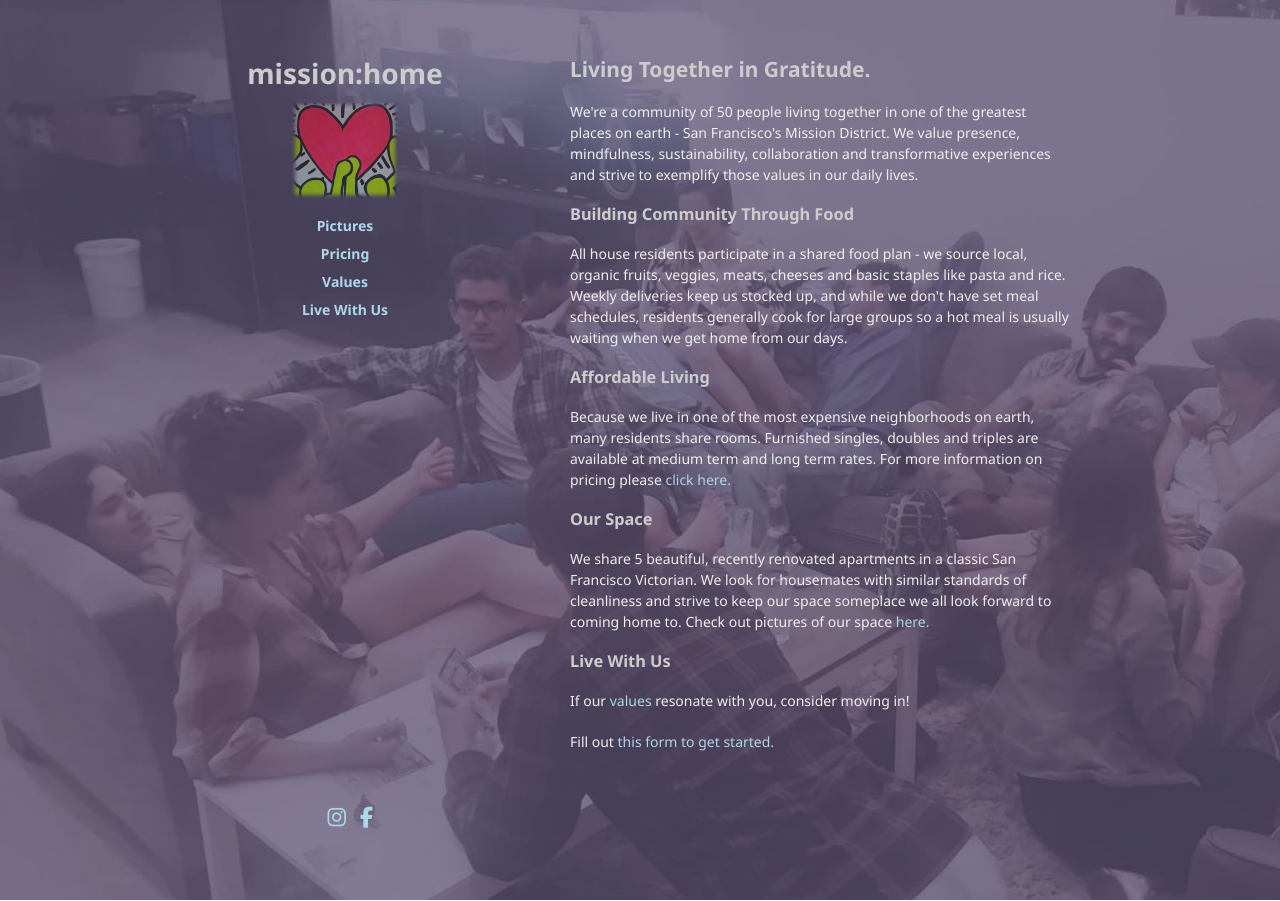
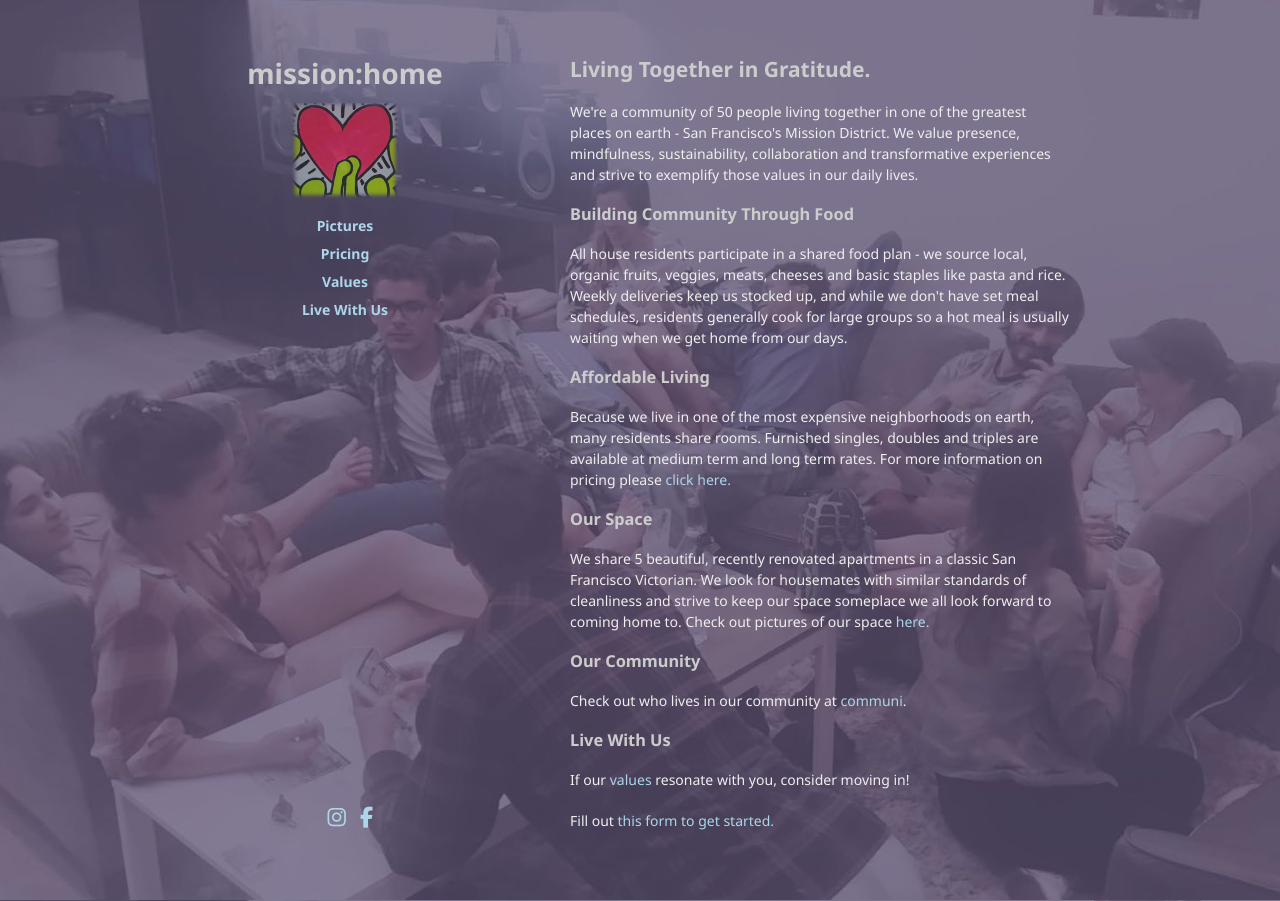
Before and after one commit to mission-home/missionhome.rocks, a Jekyll site: the page built from index.html, in a window 1280 px wide. Built offline with Jekyll 4.4.1, drawn with Linux system fonts in a browser that asks for light colours; nearby versions of some CDN libraries.

Commit message:
Add tracking and add link to communi

```diff
--- a/_layouts/default.html
+++ b/_layouts/default.html
@@ -39,5 +39,6 @@
       </footer>
     </div>
     <script src="{{site.url}}/javascripts/scale.fix.js"></script>
+    <script type="text/javascript" id="hs-script-loader" async defer src="//js.hs-scripts.com/3474628.js"></script>
   </body>
 </html>
--- a/index.html
+++ b/index.html
@@ -16,6 +16,9 @@ layout: default
 <p>We share 5 beautiful, recently renovated apartments in a classic San Francisco Victorian. We look for housemates with similar standards of cleanliness and strive to keep our space someplace we all look forward to coming home to. Check out pictures of our space <a href="/pictures">here.</a>
 </p>
 
+<h3>Our Community</h3>
+<p>Check out who lives in our community at <a href="https://communi.io/">communi</a>.</p>
+
 <h3>
   <a id="live-with-us" class="anchor" href="#live-with-us" aria-hidden="true"><span aria-hidden="true" class="octicon octicon-link"></span></a>Live With Us
 </h3>
```
